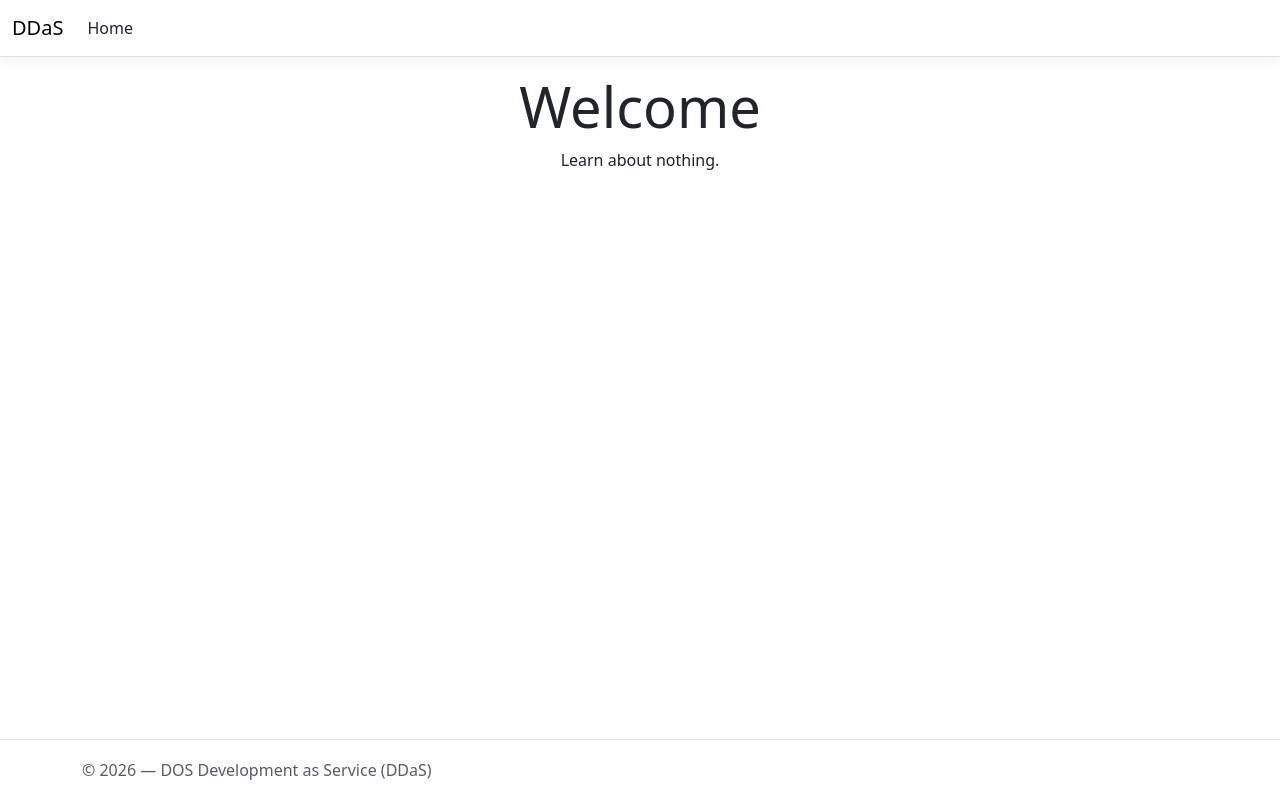
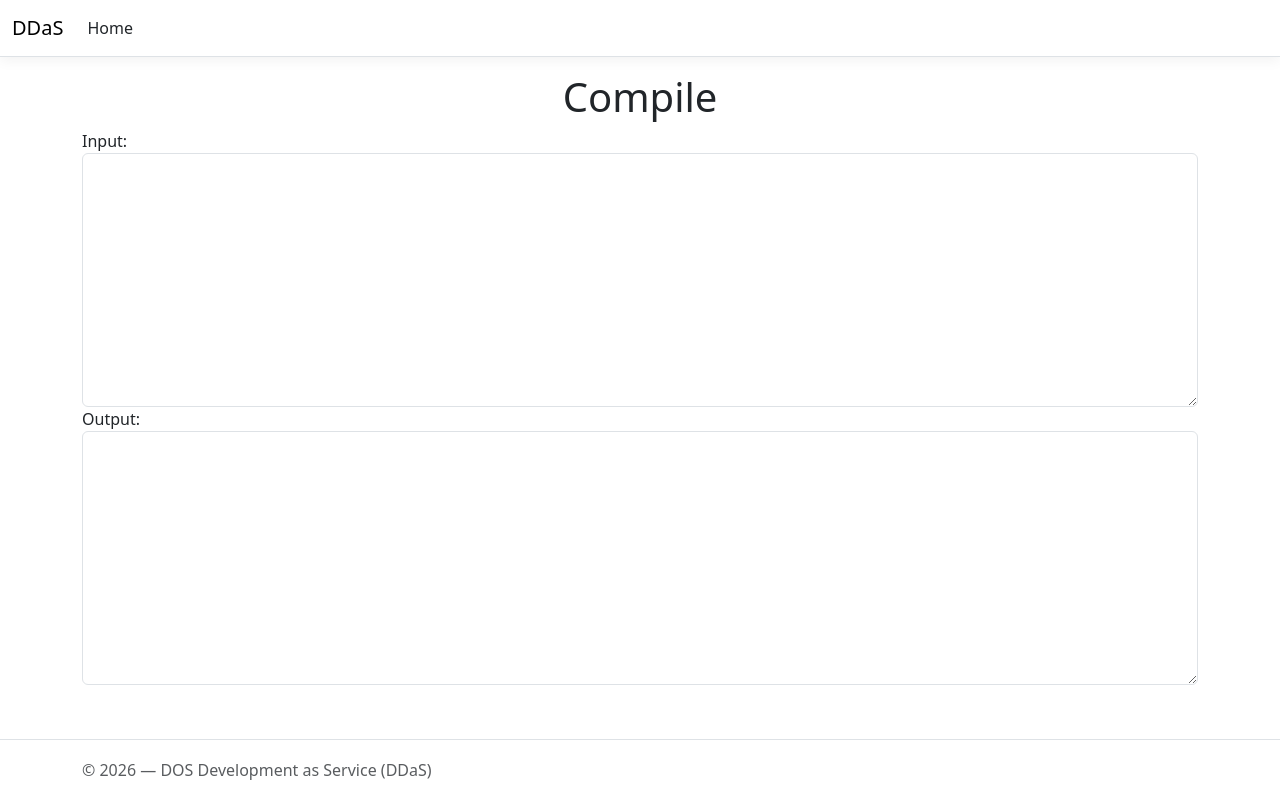
Before and after one commit to klaumit/DDaS, an ASP.NET Core app: page / in a window 1280 px wide. Run offline with ASP.NET Core 8, Linux system fonts and the light colour scheme; style sheets or scripts are compiled from the project's sources; some libraries are stand-ins or nearby versions.

Commit message:
Adding text areas

```diff
--- a/src/DDaS.Server/Views/Home/Index.cshtml
+++ b/src/DDaS.Server/Views/Home/Index.cshtml
@@ -3,6 +3,15 @@
 }
 
 <div class="text-center">
-    <h1 class="display-4">Welcome</h1>
-    <p>Learn about nothing.</p>
+    <h1 class="display-6">Compile</h1>
 </div>
+
+<div class="form-group">
+    <label for="ta_input">Input:</label>
+    <textarea class="form-control" rows="10" id="ta_input"></textarea>
+</div>
+
+<div class="form-group">
+    <label for="ta_output">Output:</label>
+    <textarea class="form-control" rows="10" id="ta_output"></textarea>
+</div>
```
